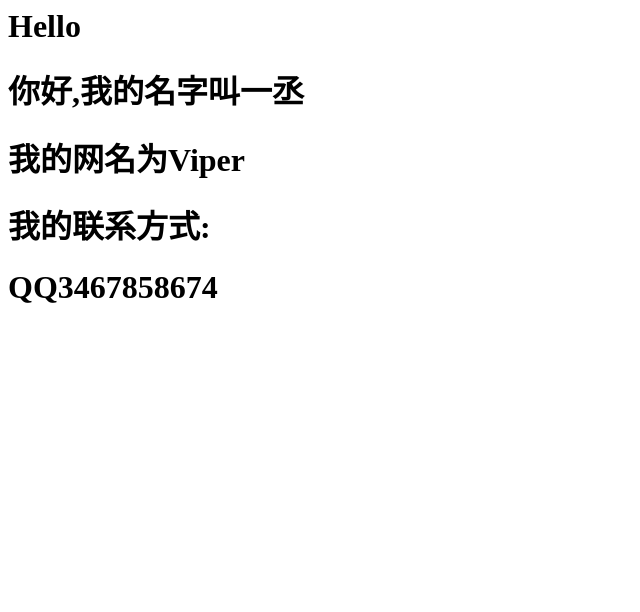
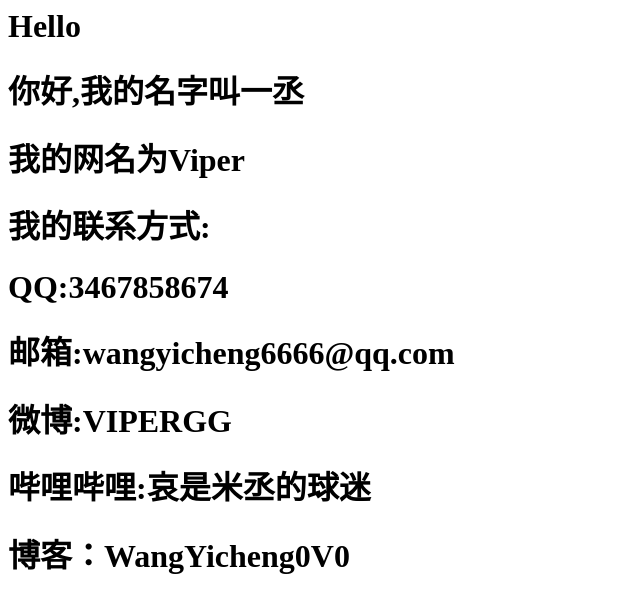
Before and after one commit to Vipercheng/Vipercheng.github.io, a plain HTML site: page index.html in a window 1280 px wide. Shown: the whole page, without its empty margins (0-640 px from the left). Drawn offline with Linux system fonts and the light colour scheme.

Commit message:
Update index.html

```diff
--- a/index.html
+++ b/index.html
@@ -2,4 +2,8 @@
 <h1>你好,我的名字叫一丞<h1>
 <h1>我的网名为Viper<h1>
 <h1>我的联系方式:<h1>
- <h1>QQ3467858674<h1>
+<h1>QQ:3467858674<h1>
+<h1>邮箱:wangyicheng6666@qq.com<h1>
+<h1>微博:VIPERGG<h1>
+<h1>哔哩哔哩:哀是米丞的球迷<h1>
+<h1>博客：WangYicheng0V0<h1>
```
